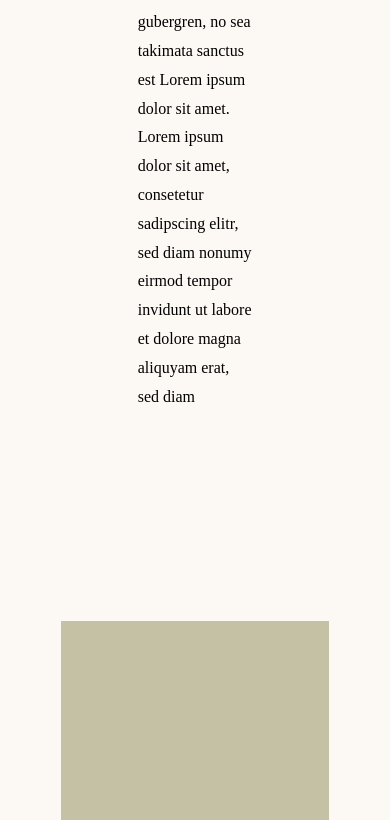
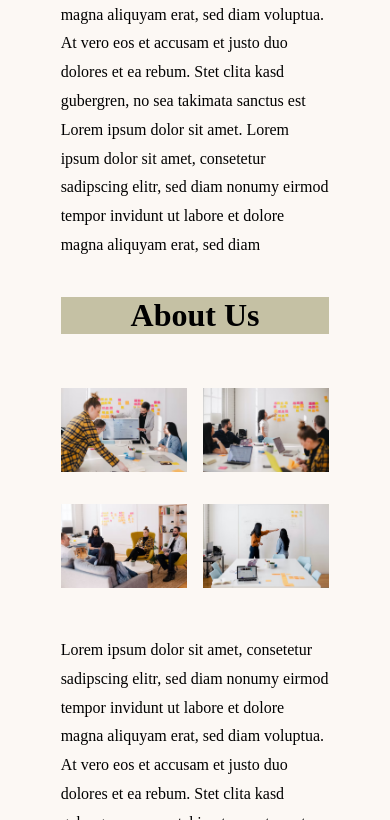
Before and after one commit to IT-Project-002/Frontend, a React (Create React App) app: page /user/about in a window 390 px wide. Shown: the part 1678-2498 px from the top of the page. Built offline with nearby package versions, Linux system fonts and the light colour scheme.

Commit message:
make about page responsive

```diff
--- a/src/css/about.css
+++ b/src/css/about.css
@@ -119,3 +119,80 @@ p {line-height: 1.8;}
 .aboutUsContent {
     grid-area: aboutUsContent;
 }
+
+@media screen and (max-width:1250px){
+    .about-us-container {
+        grid-template-columns: 1fr 2fr 1fr;
+    }
+    .about-web-container {
+        grid-template-columns: 0.8fr 2fr 0.8fr;
+    }
+}
+
+@media screen and (max-width:1150px){
+    .about-us-container {
+        grid-area: about-us;
+        display: grid;
+        grid-template-columns: 1fr 1fr 1fr 1fr;
+            grid-template-rows: 0.5fr 0.5fr 1fr;
+            grid-column-gap:1rem;
+            grid-row-gap: 2rem;
+            grid-template-areas:
+            "aboutUsHeading aboutUsHeading aboutUsHeading aboutUsHeading"
+            "item3 item4 item5 item6"
+            "aboutUsContent aboutUsContent aboutUsContent aboutUsContent"
+    }
+    .about-web-container {
+        grid-template-columns: 0.8fr 3fr 0.8fr;
+    }
+}
+
+@media screen and (max-width:900px){
+    .about-us-container {
+        grid-area: about-us;
+        display: grid;
+        grid-template-columns: 1fr 1fr 1fr 1fr;
+            grid-template-rows: 0.3fr 0.3fr 1fr;
+            grid-column-gap:1rem;
+            grid-row-gap: 2rem;
+            grid-template-areas:
+            "aboutUsHeading aboutUsHeading aboutUsHeading aboutUsHeading"
+            "item3 item4 item5 item6"
+            "aboutUsContent aboutUsContent aboutUsContent aboutUsContent"
+    }
+    .about-web-container {
+        grid-area: about-website;
+        display: grid;
+        grid-template-columns: 1fr 3fr;
+            grid-template-rows: 0.5fr 1fr 0.5fr 1fr;
+            grid-column-gap:1rem;
+            grid-template-areas:
+            "item1  aboutThisWebsiteHeading"
+            "item1  aboutThisWebsiteContent"
+            "item2  whyThisWebsiteHeading"
+            "item2  whyThisWebsiteContent"
+
+    }
+}
+
+@media screen and (max-width:600px){
+    .about-web-container {
+        grid-area: about-website;
+        display: flex;
+        flex-direction: column;
+    }
+
+    .about-us-container {
+        grid-area: about-us;
+        display: grid;
+        grid-template-columns: 1fr 1fr;
+            grid-template-rows: 0.1fr 0.1fr 0.1fr 1fr;
+            grid-column-gap:1rem;
+            grid-row-gap: 2rem;
+            grid-template-areas:
+            "aboutUsHeading aboutUsHeading"
+            "item3 item4"
+            "item5 item6"
+            "aboutUsContent aboutUsContent"
+    }
+}
```
